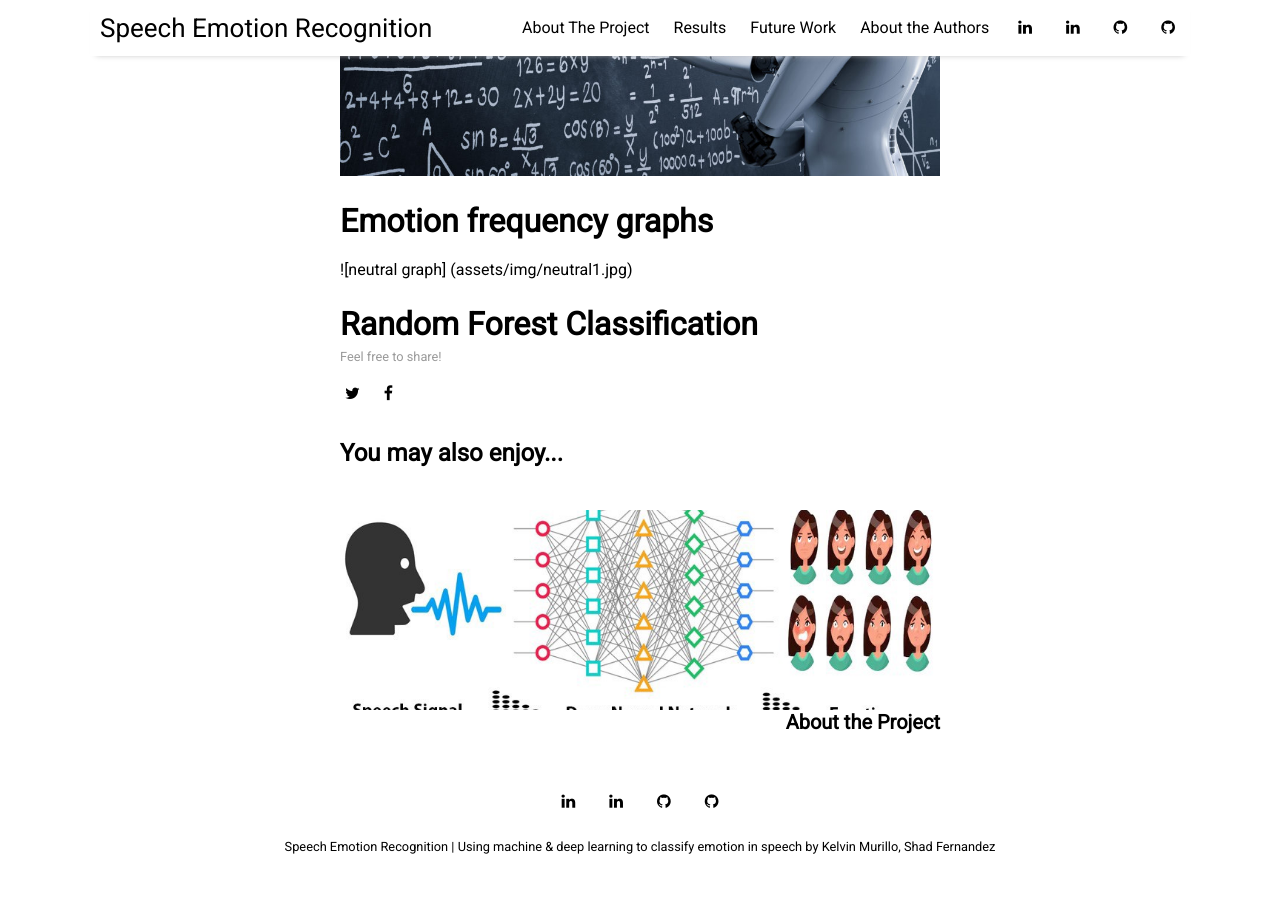
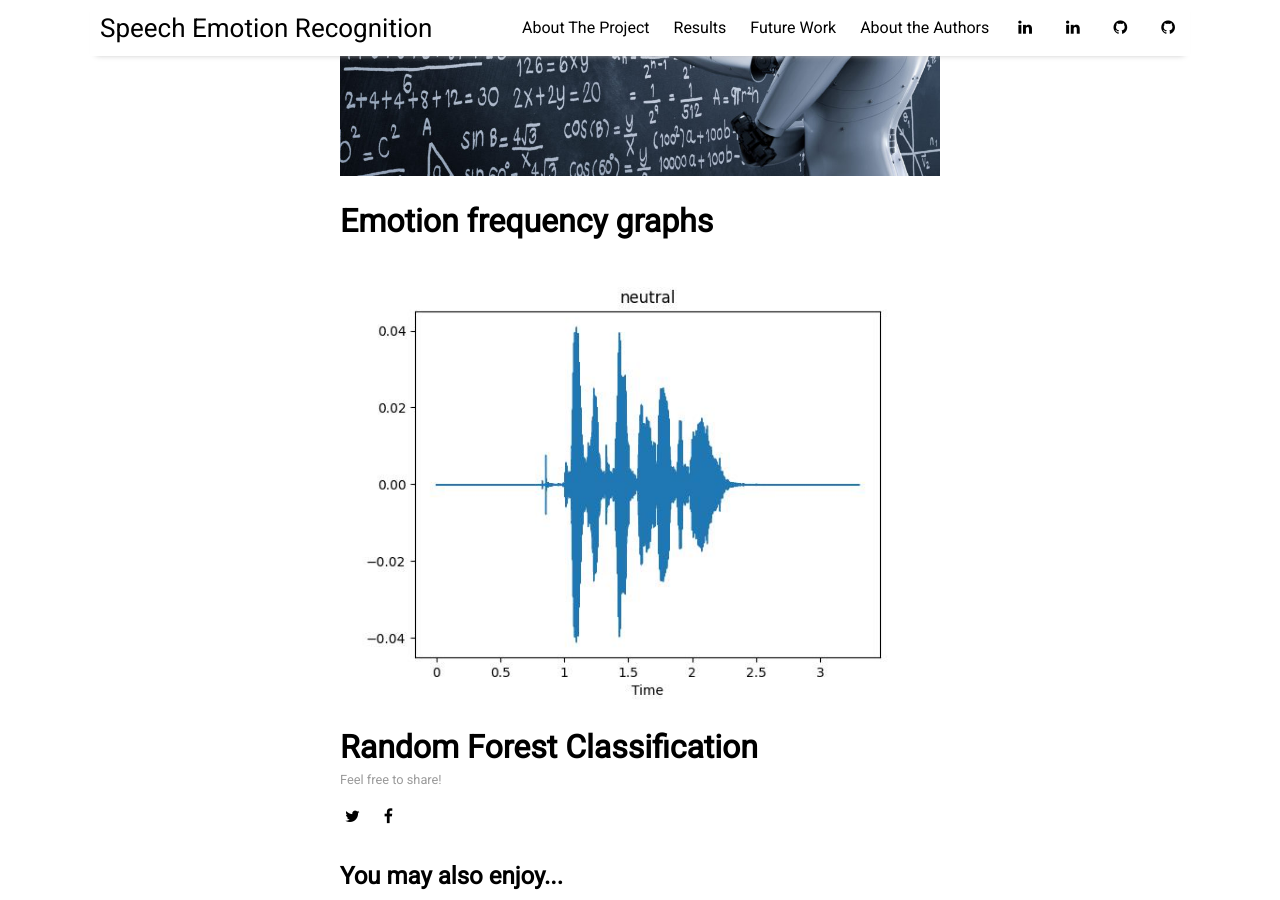
Before and after one commit to kelvinm10/SER_Website, a Jekyll site: the page built from _posts/2022-04-18-results.md, in a window 1280 px wide and 900 px high, scrolled down 386 px. Built offline with Jekyll 4.4.1, drawn with Linux system fonts in a browser that asks for light colours; nearby versions of some CDN libraries.

Commit message:
testing images

```diff
--- a/_posts/2022-04-18-results.md
+++ b/_posts/2022-04-18-results.md
@@ -9,6 +9,6 @@ image: results.jpg
 
 # Emotion frequency graphs
 
- ![neutral graph] (assets/img/neutral1.jpg)
+<img src="{{ site.github.url }}/assets/img/neutral1.jpg">
 
 # Random Forest Classification
```
